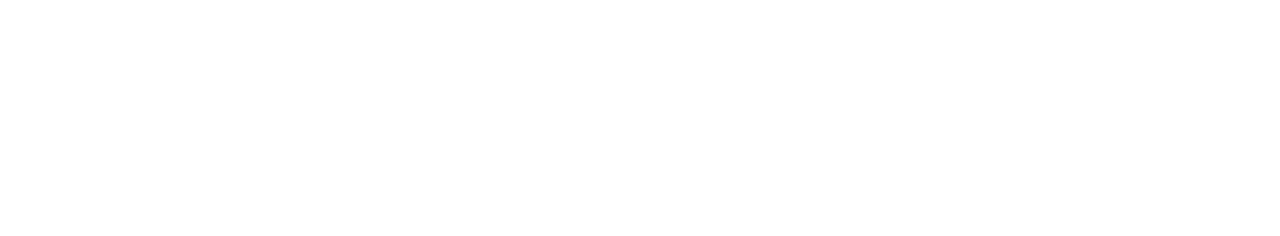
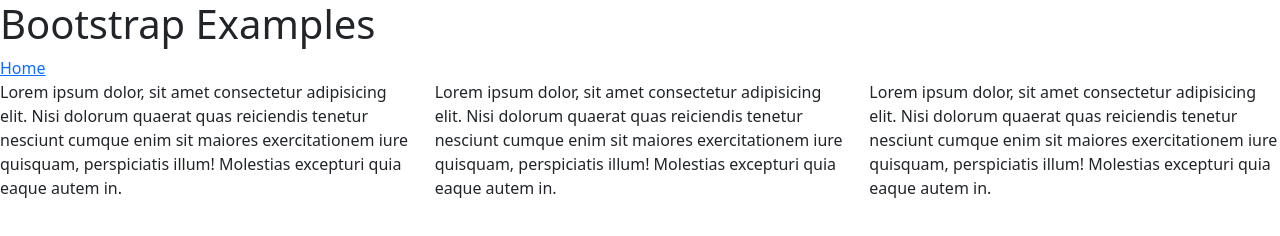
Before and after one commit to acruz-23/bootstrap-examples, a plain HTML site: page index.html in a window 1280 px wide. Drawn offline with nearby package versions, Linux system fonts and the light colour scheme.

Commit message:
Designed index page.

```diff
--- a/index.html
+++ b/index.html
@@ -11,5 +11,32 @@
       crossorigin="anonymous"
     />
   </head>
-  <body></body>
+  <body>
+    <h1>Bootstrap Examples</h1>
+    <nav>
+      <a href="./index.html">Home</a>
+    </nav>
+    <main>
+      <div class="row">
+        <p class="col-md-4">
+          Lorem ipsum dolor, sit amet consectetur adipisicing elit. Nisi dolorum
+          quaerat quas reiciendis tenetur nesciunt cumque enim sit maiores
+          exercitationem iure quisquam, perspiciatis illum! Molestias excepturi
+          quia eaque autem in.
+        </p>
+        <p class="col-md-4">
+          Lorem ipsum dolor, sit amet consectetur adipisicing elit. Nisi dolorum
+          quaerat quas reiciendis tenetur nesciunt cumque enim sit maiores
+          exercitationem iure quisquam, perspiciatis illum! Molestias excepturi
+          quia eaque autem in.
+        </p>
+        <p class="col-md-4">
+          Lorem ipsum dolor, sit amet consectetur adipisicing elit. Nisi dolorum
+          quaerat quas reiciendis tenetur nesciunt cumque enim sit maiores
+          exercitationem iure quisquam, perspiciatis illum! Molestias excepturi
+          quia eaque autem in.
+        </p>
+      </div>
+    </main>
+  </body>
 </html>
```
